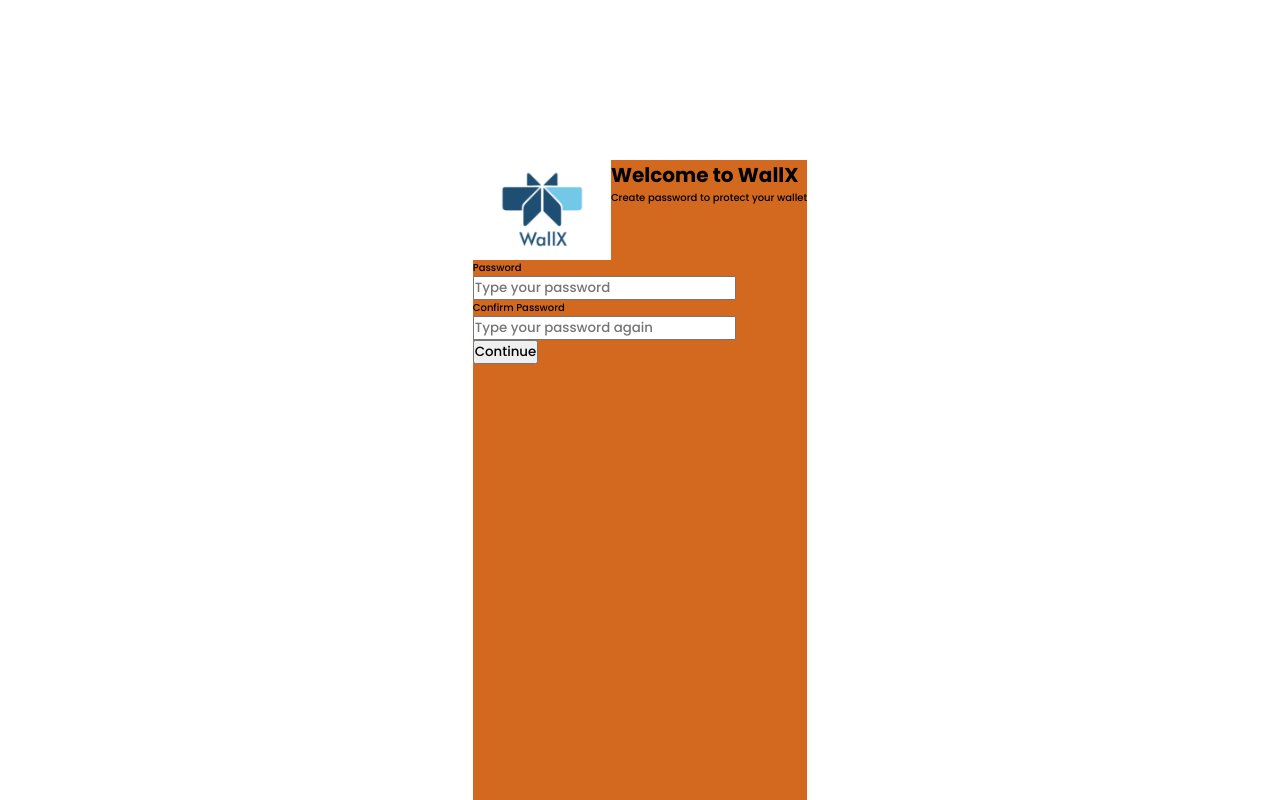
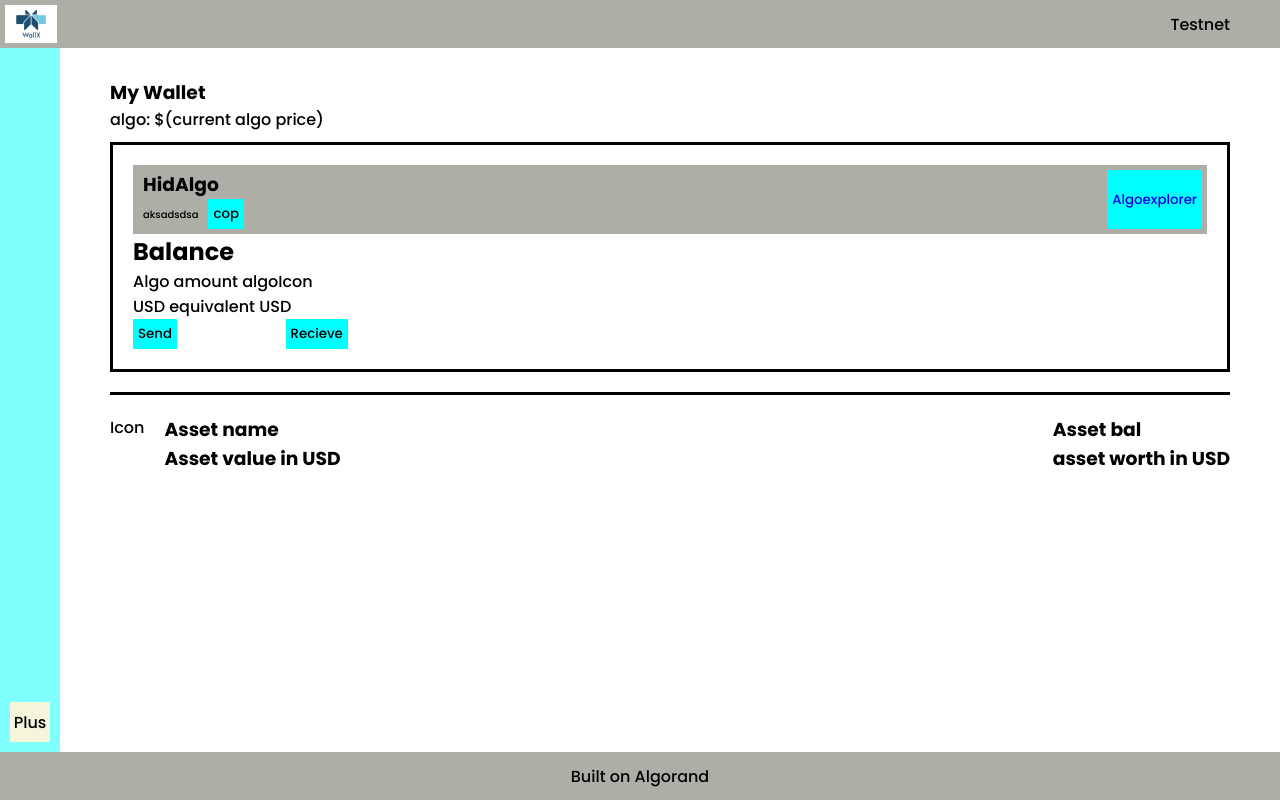
Before and after one commit to thegr8khallie/wallX, a React (Create React App) app: page / in a window 1280 px wide. Built offline with nearby package versions, Linux system fonts and the light colour scheme.

Commit message:
Finished Basic Styling

```diff
--- a/src/App.js
+++ b/src/App.js
@@ -1,12 +1,32 @@
 import "./scss/style.scss";
 import { Welcome, AddAccount, Wallet, Registration } from "./screens";
+import { useState } from "react";
 function App() {
+  const phrase = [
+    "hell",
+    "hello",
+    "jasper",
+    "cameron",
+    "soccer",
+    "author",
+    "quench",
+    "delve",
+    "find",
+    "taunt",
+    "apple",
+    "ball",
+    "miracle",
+    "lies",
+    "toxic",
+    "bitch",
+  ];
+  const [seedPhrase, setSeedphrase] = useState(phrase);
   return (
     <div className="App">
-      <Welcome />
+      {/* <Welcome /> */}
       {/* <AddAccount /> */}
-      {/* <Registration /> */}
-      {/* <Wallet /> */}
+      {/* <Registration phrase={seedPhrase} /> */}
+      <Wallet />
     </div>
   );
 }
--- a/src/screens/addAccount.jsx
+++ b/src/screens/addAccount.jsx
@@ -1,36 +1,36 @@
 export const AddAccount = () => {
   return (
     <div className="add-account">
-      <div className="add-account-head">Add Account</div>
+      <div className="add-account-wrapper">
+        <div className="add-account-head">
+          <h1>Add Account</h1>
+        </div>
         <ul className="account-types">
           <li className="account-type">
-          <div className="account-logo"></div>
             <h2 className="account-type-head">New Account</h2>
             <p className="account-type-desc">Create a new account</p>
           </li>
           <li className="account-type">
-          <div className="account-logo"></div>
             <h2 className="account-type-head">Import account</h2>
             <p className="account-type-desc">
               Import account by providing the seed phrase
             </p>
           </li>
           <li className="account-type">
-          <div className="account-logo"></div>
             <h2 className="account-type-head">Watch Account</h2>
             <p className="account-type-desc">
               Inspect the balance and transactions on a public address
             </p>
           </li>
           <li className="account-type">
-          <div className="account-logo"></div>
             <h2 className="account-type-head">Cold Wallet Interface</h2>
             <p className="account-type-desc">
               Access your hardware wallet accounts on Ledger, trezor etc.
-            <div className="soon">Coming soon!</div>
+              <span className="soon"> Coming soon!</span>
             </p>
           </li>
         </ul>
       </div>
+    </div>
   );
 };
--- a/src/screens/registration.jsx
+++ b/src/screens/registration.jsx
@@ -1,39 +1,34 @@
-export const Registration = () => {
+export const Registration = (props) => {
   return (
     <div className="registration-container">
       <form className="new-account-form">
         <div className="seedphrase-container">
           <h2 className="seedphrase-head">Seed Phrase</h2>
-          <ol className="seedphrase"></ol>
+          <div className="seedphrase">
+            {props.phrase.map((i, j) => (
+              <span key={`word${j + 1}`}> {`${j + 1}. ${i}`} </span>
+            ))}
+          </div>
         </div>
         <p>Do not share your Seed Phrase to anyone to avoid loss of funds!</p>
         <input type="checkbox" id="backup-confirm" />
-        <label htmlFor="backup-confirm">
+        <label htmlFor="backup-confirm" className="backup-confirm-label">
           I have backed up my Seed Phrase in the correct order
         </label>
         <br />
-        <button className="continue">Continue</button>
+        <button className="new-account-continue">Continue</button>
         <ul className="phrase-confirm">
           <li className="phrase-word-confirm">
             <label htmlFor="word10">Word 10: </label>
             <input type="text" id="word10" />
           </li>
         </ul>
-        <label htmlFor="account-name">Account Name</label>
+        <label htmlFor="account-name">Account Name:</label>
         <br />
         <input type="text" className="account-name" />
         <br />
         <input type="submit" value="Submit" className="new-account-submit" />
       </form>
-      <div className="popup-password">
-        <form className="password-form">
-          <label htmlFor="password">Enter Password to confirm</label>
-          <br />
-          <input type="password" id="password" />
-          <br />
-          <input type="submit" value="Accept" className="password-submit" />
-        </form>
-      </div>
     </div>
   );
 };
--- a/src/screens/wallet.jsx
+++ b/src/screens/wallet.jsx
@@ -1,14 +1,16 @@
+import logo from "../assets/imgs/icon.png";
 export const Wallet = () => {
   return (
     <div className="wallet-container">
       <nav className="nav">
-        <div className="hamburger">Ham</div>
-        <div className="nav-logo">WallX</div>
+        <div className="nav-logo">
+          <img src={logo} alt="wallX icon" />
+        </div>
         <div className="nav-net">Testnet</div>
       </nav>
       <aside className="side-bar">
         <div className="added-accounts"></div>
-        <div className="add-more"></div>
+        <div className="add-more">Plus</div>
       </aside>
       <section className="main-section">
         <article className="info-sect">
@@ -17,18 +19,18 @@
         </article>
         <article className="algo-owned-container">
           <div className="algo-owned-info">
-            <div className="algo-icon"></div>
             <div className="account-info">
-              <p>Name</p>
-              <p>
-                Address <button>copy-icon</button>
-              </p>
+              <div>
+                <h3>HidAlgo</h3>
+                <p>
+                  aksadsdsa<button>cop</button>
+                </p>
+              </div>
               <button>
                 <a href="http://" target="_blank" rel="noopener noreferrer">
                   Algoexplorer
                 </a>
               </button>
-              <button>Generates account QR</button>
             </div>
             <div className="algo-owned">
               <h2>Balance</h2>
@@ -45,13 +47,19 @@
             </div>
           </div>
         </article>
+        <div className="spacing"></div>
         <article className="assets-owned-container">
           <ul className="assets-owned">
             <li className="asset-owned">
               <div>Icon</div>
-              <h3>Asset name</h3>
-              <h3>Asset bal</h3>
-              <h3>asset worth in USD</h3>
+              <div>
+                <h3>Asset name</h3>
+                <h3>Asset value in USD</h3>
+              </div>
+              <div>
+                <h3>Asset bal</h3>
+                <h3>asset worth in USD</h3>
+              </div>
             </li>
           </ul>
         </article>
--- a/src/scss/2-Base/_basic.scss
+++ b/src/scss/2-Base/_basic.scss
@@ -6,3 +6,27 @@
   object-fit: cover;
   object-position: center;
 }
+button,
+input[type="submit"] {
+  background-color: cyan;
+  border: none;
+  padding: 0.5rem;
+  transition: 0.25s;
+  &:hover {
+    background-color: lighten(cyan, 10%);
+  }
+}
+input:not([type="submit"], [type="checkbox"]) {
+  width: 100%;
+  max-width: 40rem;
+  padding: 0.5rem;
+  margin: 0.5rem 0 1rem 0;
+  border: none;
+  border-bottom: 3px solid black;
+  &:focus {
+    outline: none;
+    border-bottom: 0.3rem solid cyan;
+    // box-shadow: 0.3rem 0.3rem 1rem lighten(cyan, 20%),
+    //   -0.3rem -0.3rem 1rem lighten(cyan, 20%);
+  }
+}
--- a/src/scss/2-Base/_typography.scss
+++ b/src/scss/2-Base/_typography.scss
@@ -16,3 +16,6 @@
 h3 {
   font-family: $poppinsBold;
 }
+body {
+  font-size: 1.6rem;
+}
--- /dev/null
+++ b/src/scss/3-Screens/_addaccount.scss
@@ -0,0 +1,52 @@
+@use "../1-Helpers/helpers" as *;
+.add-account {
+  width: 100vw;
+  height: 100vh;
+  padding: 5rem;
+}
+// .add-account-wrapper {
+// }
+.add-account-head {
+  width: 100%;
+  background-color: lighten(cyan, 20%);
+  padding: 1rem;
+  display: grid;
+  place-items: center;
+}
+.account-types {
+  display: flex;
+  justify-content: space-between;
+  padding: 5rem 0 0 0;
+  flex-wrap: wrap;
+}
+.account-type {
+  flex-basis: 20%;
+  background-color: beige;
+  padding: 1rem;
+  //   border: 1px solid;
+  //   border-radius: 1rem;
+}
+.account-type-head {
+  margin-bottom: 1rem;
+}
+p span {
+  color: darken($color: cyan, $amount: 25%);
+}
+@media only screen and (max-width: $tablet) {
+  .account-types {
+    gap: 5rem;
+    justify-content: space-around;
+  }
+  .account-type {
+    flex-basis: 30%;
+  }
+}
+@media only screen and (max-width: $mobile) {
+  .account-types {
+    gap: 3rem;
+    justify-content: space-between;
+  }
+  .account-type {
+    flex-basis: 100%;
+  }
+}
--- /dev/null
+++ b/src/scss/3-Screens/_registration.scss
@@ -0,0 +1,34 @@
+@use "../1-Helpers/helpers" as *;
+
+.registration-container {
+  width: 100vw;
+  height: 100vw;
+  padding: 5rem;
+}
+.new-account-form {
+}
+.seedphrase-container h2 {
+  text-align: center;
+  margin-bottom: 1rem;
+}
+.seedphrase {
+  display: flex;
+  flex-wrap: wrap;
+  border: 0.5rem dashed darken($color: cyan, $amount: 25%);
+  background-color: #00ffff7f;
+  padding: 1rem;
+  margin-bottom: 1rem;
+  span {
+    flex-basis: 10rem;
+  }
+}
+.new-account-form p {
+  margin-bottom: 1rem;
+}
+.new-account-continue {
+  margin: 0.5rem 0 1rem 0;
+}
+// .phrase-confirm {
+// }
+// .account-name {
+// }
--- a/src/scss/3-Screens/_screens.scss
+++ b/src/scss/3-Screens/_screens.scss
@@ -1,3 +1,6 @@
 //For exporting screen specific styles
 @forward "./app";
 @forward "./welcome";
+@forward "./addaccount";
+@forward "./registration";
+@forward "./wallet";
--- /dev/null
+++ b/src/scss/3-Screens/_wallet.scss
@@ -0,0 +1,107 @@
+@use "../1-Helpers/helpers" as *;
+
+.wallet-container {
+  width: 100vw;
+  height: 100vh;
+  display: grid;
+  grid-template: 6vh auto 6vh / 6rem auto;
+}
+.nav {
+  width: 100%;
+  background-color: rgb(174, 174, 167);
+  display: flex;
+  justify-content: space-between;
+  padding: 0.5rem 5rem 0.5rem 0.5rem;
+  grid-row: 1 / 2;
+  grid-column: 1 / 3;
+}
+.nav-net {
+  align-self: center;
+}
+.side-bar {
+  display: flex;
+  flex-direction: column;
+  justify-content: space-between;
+  padding: 1rem;
+
+  grid-row: 2 / 3;
+  grid-column: 1 / 2;
+  background-color: #00ffff7f;
+  .added-accounts {
+    flex-basis: auto;
+  }
+  .add-more {
+    flex-basis: 4rem;
+    width: 4rem;
+    background-color: beige;
+    display: grid;
+    place-items: center;
+  }
+}
+.main-section {
+  grid-row: 2 / 3;
+  grid-column: 2 / 3;
+  padding: 3rem 5rem;
+}
+.algo-owned-container {
+  width: 100%;
+  border: 0.3rem solid;
+  padding: 2rem;
+  margin: 1rem 0;
+}
+.algo-owned-info {
+  width: 100%;
+}
+.account-info {
+  width: 100%;
+  background-color: rgb(174, 174, 167);
+  display: flex;
+  justify-content: space-between;
+  padding: 0.5rem 0.5rem 0.5rem 1rem;
+  div p:nth-child(2) {
+    font-size: 1rem;
+    button {
+      margin-left: 1rem;
+    }
+  }
+}
+.transact {
+  width: 20%;
+  display: flex;
+  justify-content: space-between;
+}
+.spacing {
+  margin: 2rem 0;
+  height: 0.3rem;
+  background-color: black;
+}
+.asset-owned {
+  display: flex;
+  gap: 2rem;
+  div {
+    // &:nth-child(1) {
+    // }
+    // &:nth-child(2) {
+    // }
+    &:nth-child(3) {
+      margin-left: auto;
+    }
+  }
+}
+footer {
+  grid-row: 3 / 4;
+  grid-column: 1 / 3;
+  display: grid;
+  place-items: center;
+  background-color: rgb(174, 174, 167);
+}
+@media only screen and (max-width: $tablet) {
+  .main-section {
+    padding: 2rem;
+  }
+}
+@media only screen and (max-width: $mobile) {
+  .transact {
+    width: 100%;
+  }
+}
--- a/src/scss/3-Screens/_welcome.scss
+++ b/src/scss/3-Screens/_welcome.scss
@@ -8,13 +8,18 @@
 }
 .welcome-wrap {
   margin-top: 20vh;
-  background-color: chocolate;
 }
 .welcome-banner {
   display: flex;
   height: 10rem;
+  margin-bottom: 5vh;
 }
 .wallet-logo {
   height: 100%;
-  overflow: hidden;
 }
+.welcome-text {
+  align-self: center;
+}
+.form-container {
+  padding: 1rem;
+}
```
Also changed, not shown: src/utils/popupPassword.jsx (added, +15 -0 lines). Lines whose indentation alone changed are shown as unchanged.
